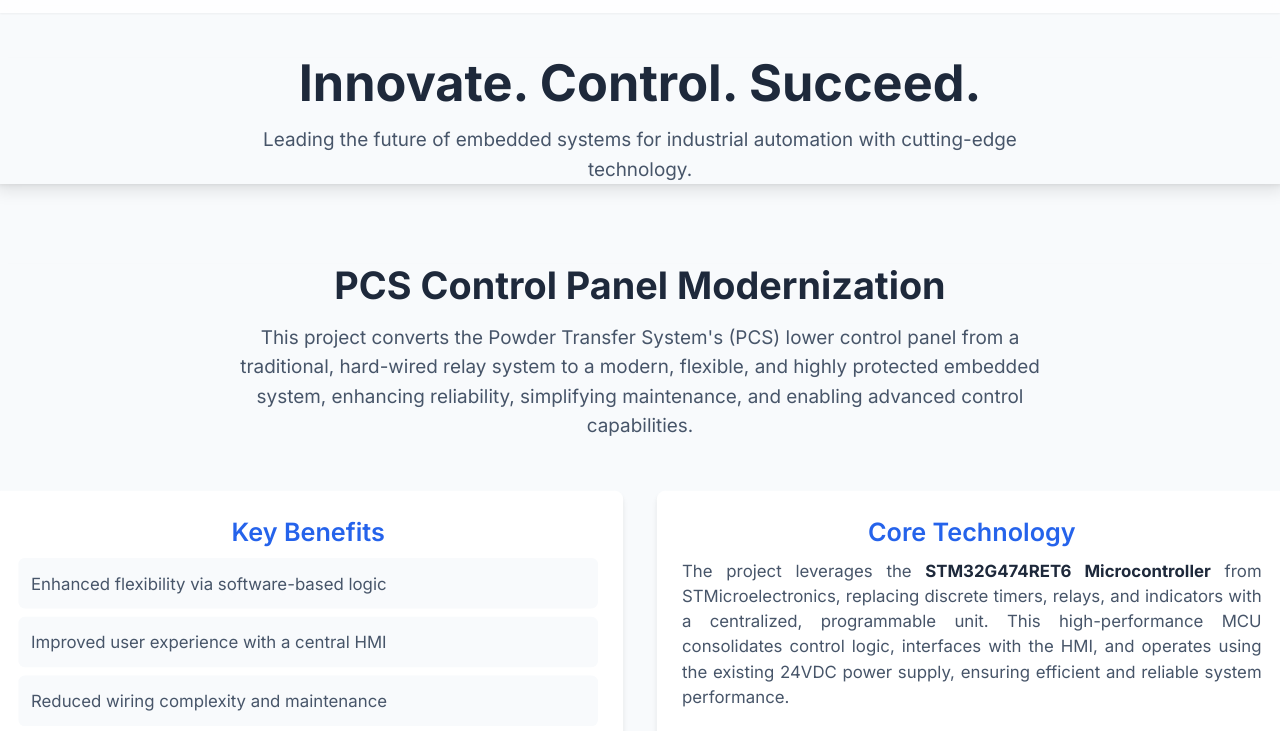
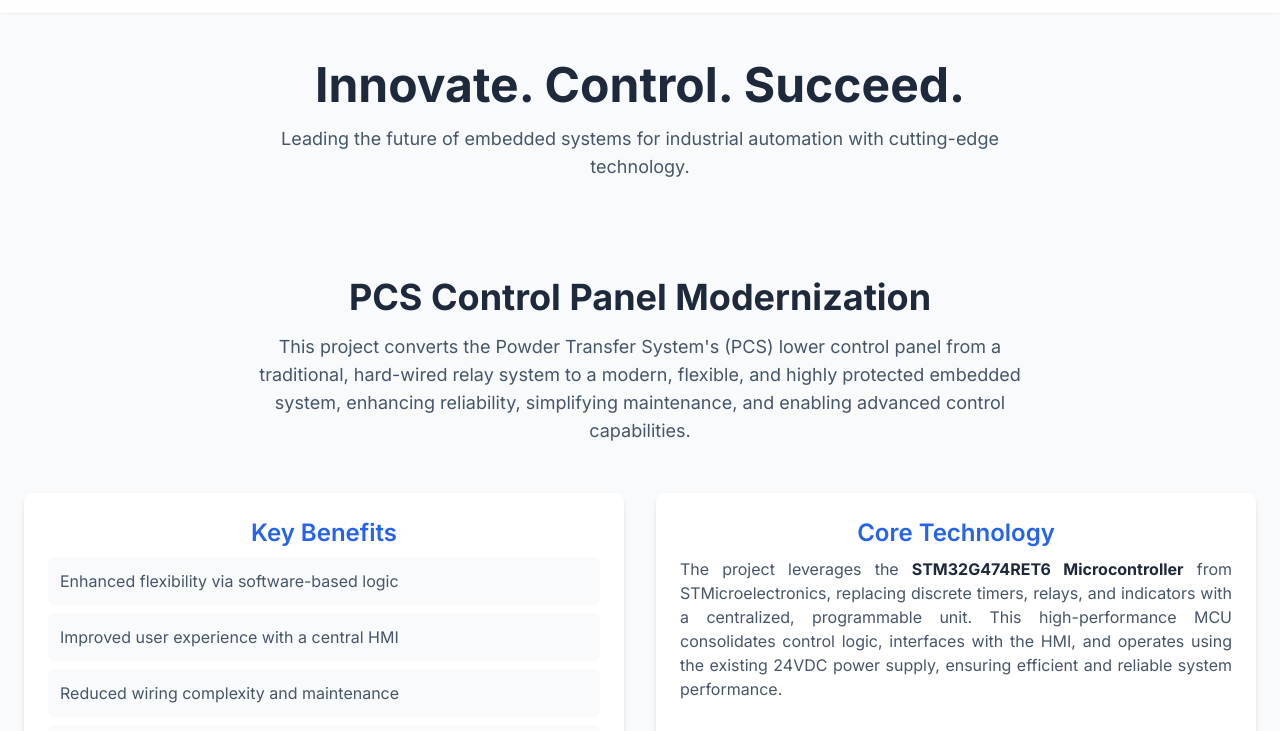
Before and after one commit to tempvamp/Atomexa_v1.1, a plain HTML site: page index.htm in a window 1280 px wide. Shown: the part 51-782 px from the top of the page. Drawn offline with nearby package versions, Linux system fonts and the light colour scheme.

Commit message:
index.html

```diff
--- a/index.htm
+++ b/index.htm
@@ -26,23 +26,6 @@
         .component-card:hover, .protection-layer:hover, .benefit-item:hover, .tech-shift:hover {
             transform: translateY(-4px);
             box-shadow: 0 10px 15px -3px rgba(0, 0, 0, 0.1), 0 4px 6px -4px rgba(0, 0, 0, 0.1);
-        }
-        .section-scroll {
-            transition: transform 0.3s ease, box-shadow 0.3s ease;
-        }
-        .section-scroll.visible {
-            box-shadow: 0 10px 15px -3px rgba(0, 0, 0, 0.1), 0 4px 6px -4px rgba(0, 0, 0, 0.1);
-        }
-        @media (min-width: 768px) {
-            .section-scroll.visible {
-                transform: scale(1.05);
-            }
-        }
-        @media (max-width: 767px) {
-            .section-scroll.visible {
-                transform: scale(1.02);
-                box-shadow: 0 6px 10px -2px rgba(0, 0, 0, 0.08), 0 2px 4px -2px rgba(0, 0, 0, 0.05);
-            }
         }
         .component-table td, .component-table th {
             @media (max-width: 767px) {
@@ -80,14 +63,14 @@
     </header>
 
     <main class="container mx-auto px-4 sm:px-6 py-12">
-        <section class="hero mb-16 sm:mb-24 section-scroll">
+        <section class="hero mb-16 sm:mb-24">
             <div class="text-center">
                 <h1 class="text-3xl sm:text-5xl font-bold text-slate-800 mb-4">Innovate. Control. Succeed.</h1>
                 <p class="text-base sm:text-lg text-slate-600 max-w-3xl mx-auto">Leading the future of embedded systems for industrial automation with cutting-edge technology.</p>
             </div>
         </section>
 
-        <section id="overview" class="mb-16 sm:mb-24 scroll-mt-24 section-scroll">
+        <section id="overview" class="mb-16 sm:mb-24 scroll-mt-24">
             <h2 class="text-3xl sm:text-4xl font-bold text-slate-800 mb-4 text-center">PCS Control Panel Modernization</h2>
             <p class="text-base sm:text-lg text-slate-600 max-w-3xl mx-auto text-center mb-8 sm:mb-12">
                 This project converts the Powder Transfer System's (PCS) lower control panel from a traditional, hard-wired relay system to a modern, flexible, and highly protected embedded system, enhancing reliability, simplifying maintenance, and enabling advanced control capabilities.
@@ -109,7 +92,7 @@
             </div>
         </section>
 
-        <section id="components" class="mb-16 sm:mb-24 scroll-mt-24 section-scroll">
+        <section id="components" class="mb-16 sm:mb-24 scroll-mt-24">
             <div class="text-center mb-8 sm:mb-12">
                 <h2 class="text-3xl sm:text-4xl font-bold text-slate-800 mb-4">Component Explorer</h2>
                 <p class="text-sm sm:text-base text-slate-600 max-w-3xl mx-auto">Explore the components of the modernized PCS control panel. Use filters to sort by category.</p>
@@ -126,7 +109,7 @@
             <div id="component-grid" class="grid grid-cols-2 sm:grid-cols-2 lg:grid-cols-3 xl:grid-cols-4 gap-3 sm:gap-4"></div>
         </section>
 
-        <section id="protection" class="mb-16 sm:mb-24 scroll-mt-24 section-scroll">
+        <section id="protection" class="mb-16 sm:mb-24 scroll-mt-24">
             <div class="text-center mb-8 sm:mb-12">
                 <h2 class="text-3xl sm:text-4xl font-bold text-slate-800 mb-4">Highly Protected Circuit Design</h2>
                 <p class="text-base sm:text-lg text-slate-600 max-w-3xl mx-auto">The embedded system includes multiple protection layers for reliability and safety. Hover to learn more.</p>
@@ -151,12 +134,12 @@
             </div>
         </section>
 
-        <section id="bom" class="mb-16 sm:mb-24 scroll-mt-24 section-scroll">
+        <section id="bom" class="mb-16 sm:mb-24 scroll-mt-24">
             <div class="text-center mb-8 sm:mb-12">
                 <h2 class="text-3xl sm:text-4xl font-bold text-slate-800 mb-4">Bill of Materials</h2>
                 <p class="text-base sm:text-lg text-slate-600 max-w-3xl mx-auto">Detailed list of components for the modernized PCS control panel.</p>
             </div>
-            <div class="overflow-x-auto">
+            <div class="overflow-x-auto mx-auto max-w-[calc(100%-10rem)]">
                 <table class="component-table w-full bg-white rounded-lg shadow-lg">
                     <thead>
                         <tr class="bg-gradient-to-r from-blue-600 to-pink-600 text-white">
@@ -510,26 +493,6 @@
             };
 
             window.addEventListener('scroll', onScroll);
-
-            const observerOptions = {
-                root: null,
-                rootMargin: '0px',
-                threshold: 0.2
-            };
-
-            const observer = new IntersectionObserver((entries) => {
-                entries.forEach(entry => {
-                    if (entry.isIntersecting) {
-                        entry.target.classList.add('visible');
-                    } else {
-                        entry.target.classList.remove('visible');
-                    }
-                });
-            }, observerOptions);
-
-            sections.forEach(section => {
-                observer.observe(section);
-            });
         });
     </script>
 </body>
```
